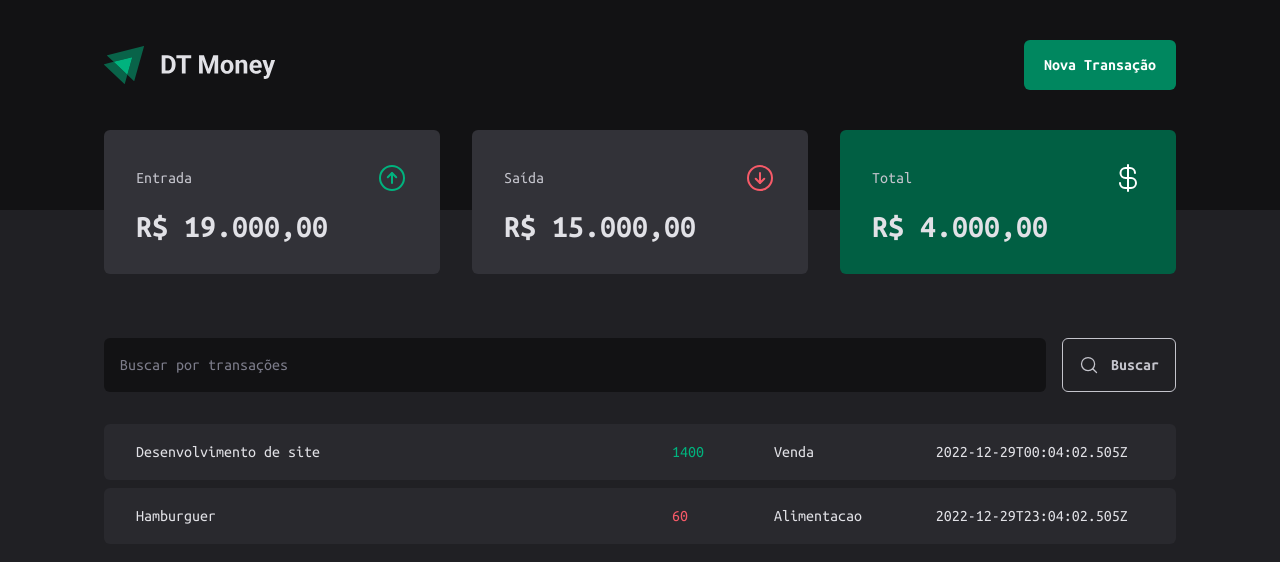
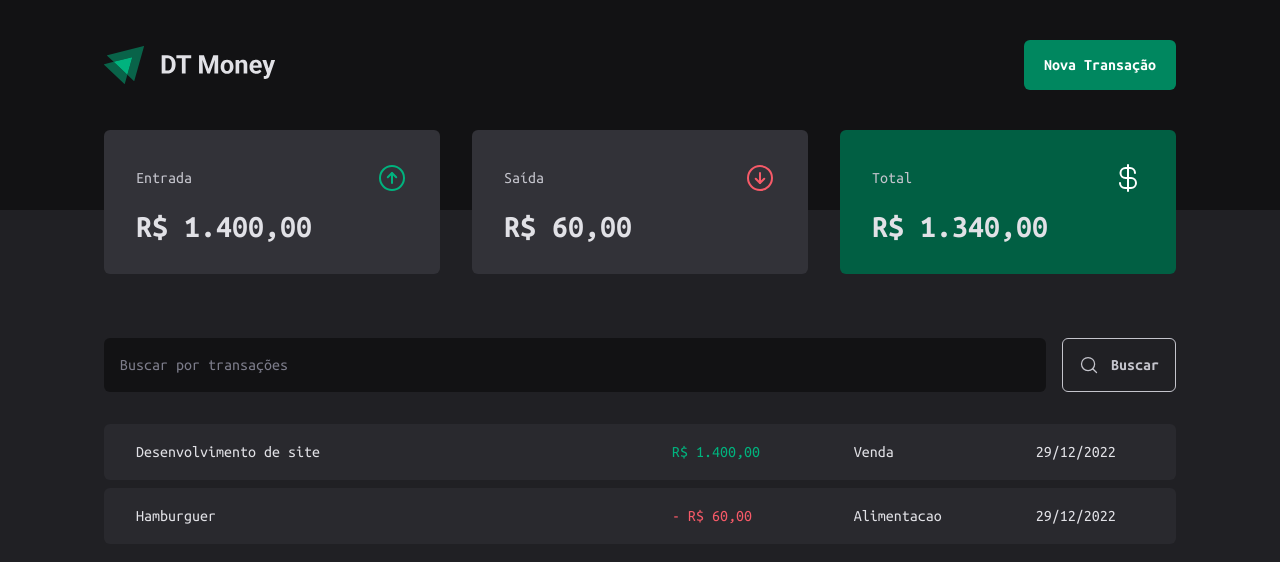
Before and after one commit to isadorabrito/dt-money, a React (Vite) app: page / in a window 1280 px wide. Shown: the top 562 px of the page. Built offline with nearby package versions, Linux system fonts and the light colour scheme; data requests are answered from the project's data file.

Commit message:
feat: add formatter to date and values

```diff
--- a/src/components/Summary/index.tsx
+++ b/src/components/Summary/index.tsx
@@ -2,9 +2,28 @@
 import { ArrowCircleUp, ArrowCircleDown, CurrencyDollar } from "phosphor-react";
 import { useContext } from "react";
 import { TransactionsContext } from "../../contexts/TransactionsContext";
+import { priceFormatter } from "../../utils/formatter";
 
 export function Summary() {
   const { transactions } = useContext(TransactionsContext);
+
+  const summary = transactions.reduce(
+    (acc, transaction) => {
+      if (transaction.type === "income") {
+        acc.income += transaction.price;
+        acc.total += transaction.price;
+      } else {
+        acc.outcome += transaction.price;
+        acc.total -= transaction.price;
+      }
+      return acc;
+    },
+    {
+      income: 0,
+      outcome: 0,
+      total: 0,
+    }
+  );
 
   return (
     <SummaryContainer>
@@ -13,21 +32,21 @@
           <span>Entrada</span>
           <ArrowCircleUp size={32} color="#00b37e" />
         </header>
-        <strong>R$ 19.000,00</strong>
+        <strong>{priceFormatter.format(summary.income)}</strong>
       </SummaryCard>
       <SummaryCard>
         <header>
           <span>Saída</span>
           <ArrowCircleDown size={32} color="#f75a68" />
         </header>
-        <strong>R$ 15.000,00</strong>
+        <strong>{priceFormatter.format(summary.outcome)}</strong>
       </SummaryCard>
       <SummaryCard variant="green">
         <header>
           <span>Total</span>
           <CurrencyDollar size={32} color="#fff" />
         </header>
-        <strong>R$ 4.000,00</strong>
+        <strong>{priceFormatter.format(summary.total)}</strong>
       </SummaryCard>
     </SummaryContainer>
   );
--- a/src/pages/Transactions/index.tsx
+++ b/src/pages/Transactions/index.tsx
@@ -8,6 +8,7 @@
   PriceHighlight,
 } from "./styles";
 import { TransactionsContext } from "../../contexts/TransactionsContext";
+import { priceFormatter, dateFormatter } from "../../utils/formatter";
 
 export function Transactions() {
   const { transactions } = useContext(TransactionsContext);
@@ -25,11 +26,14 @@
                   <td width="50%">{transaction.description}</td>
                   <td>
                     <PriceHighlight variant={transaction.type}>
-                      {transaction.price}
+                      {transaction.type === "outcome" && "- "}
+                      {priceFormatter.format(transaction.price)}
                     </PriceHighlight>
                   </td>
                   <td>{transaction.category}</td>
-                  <td>{transaction.createdAt}</td>
+                  <td>
+                    {dateFormatter.format(new Date(transaction.createdAt))}
+                  </td>
                 </tr>
               );
             })}
--- /dev/null
+++ b/src/utils/formatter.ts
@@ -0,0 +1,6 @@
+export const dateFormatter = new Intl.DateTimeFormat("pt-BR");
+
+export const priceFormatter = new Intl.NumberFormat("pt-BR", {
+  style: "currency",
+  currency: "BRL",
+});
```
